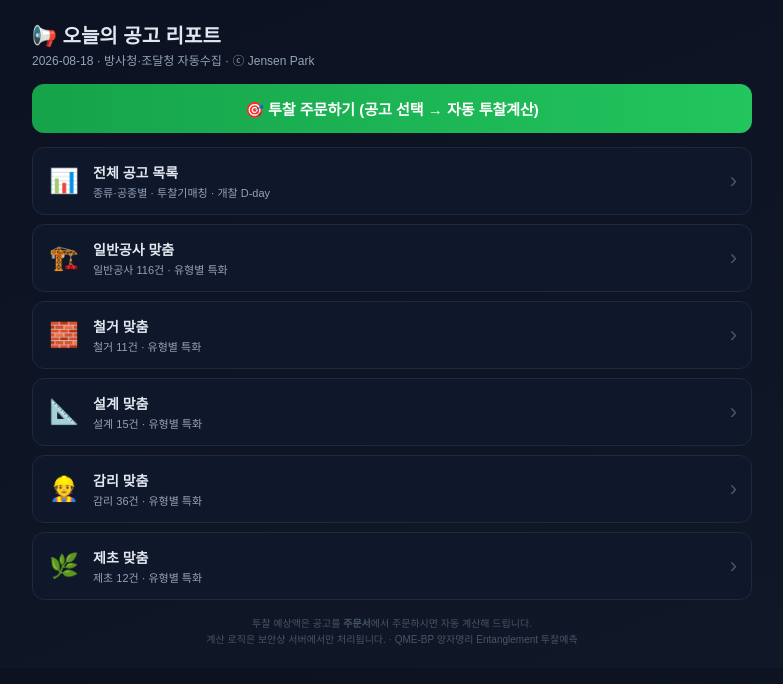
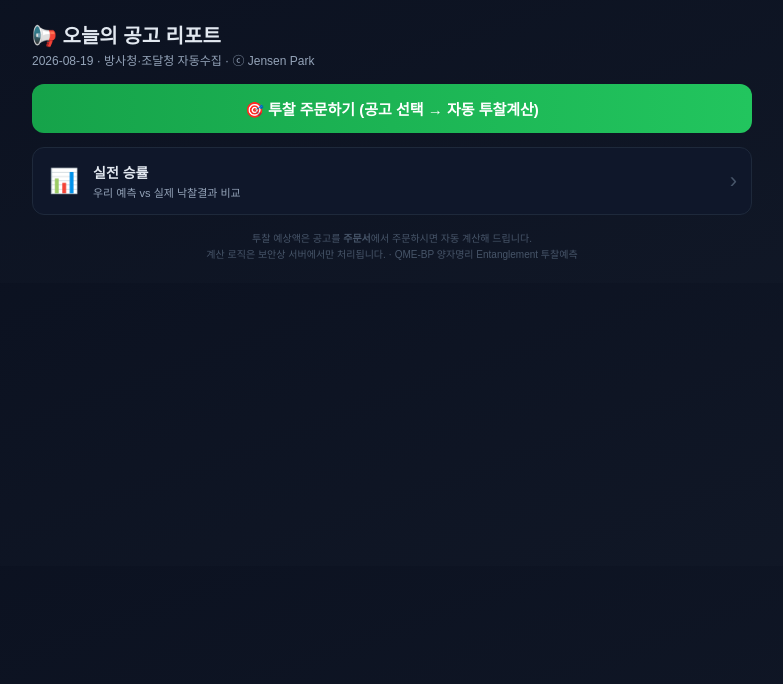
Before and after one commit to jspark-74/QME-BP, a plain HTML site: page reports.html in a window 1280 px wide. Shown: the whole page, without its empty margins (248-1031 px from the left). Drawn offline with Linux system fonts and the light colour scheme.

Commit message:
deploy 2026-08-19 09:05

```diff
--- a/reports.html
+++ b/reports.html
@@ -13,8 +13,8 @@ padding:14px;margin-bottom:9px;text-decoration:none;color:inherit}.card:hover{bo
 .ic{font-size:24px;width:34px;text-align:center}.tx{flex:1}.t{font-weight:800;font-size:14px}
 .d{color:#94a3b8;font-size:11px;margin-top:2px}.ar{color:#475569;font-size:22px}
 .foot{color:#475569;font-size:10px;margin-top:16px;text-align:center;line-height:1.6}</style></head><body>
-<h1>📢 오늘의 공고 리포트</h1><div class=sub>2026-08-18 · 방사청·조달청 자동수집 · ⓒ Jensen Park</div>
+<h1>📢 오늘의 공고 리포트</h1><div class=sub>2026-08-19 · 방사청·조달청 자동수집 · ⓒ Jensen Park</div>
 <a class=order href="index.html">🎯 투찰 주문하기 (공고 선택 → 자동 투찰계산)</a>
-<a class=card href="notices.html"><div class=ic>📊</div><div class=tx><div class=t>전체 공고 목록</div><div class=d>종류·공종별 · 투찰기매칭 · 개찰 D-day</div></div><div class=ar>›</div></a><a class=card href="seg-gongsa.html"><div class=ic>🏗️</div><div class=tx><div class=t>일반공사 맞춤</div><div class=d>일반공사 116건 · 유형별 특화</div></div><div class=ar>›</div></a><a class=card href="seg-demolition.html"><div class=ic>🧱</div><div class=tx><div class=t>철거 맞춤</div><div class=d>철거 11건 · 유형별 특화</div></div><div class=ar>›</div></a><a class=card href="seg-design.html"><div class=ic>📐</div><div class=tx><div class=t>설계 맞춤</div><div class=d>설계 15건 · 유형별 특화</div></div><div class=ar>›</div></a><a class=card href="seg-cm.html"><div class=ic>👷</div><div class=tx><div class=t>감리 맞춤</div><div class=d>감리 36건 · 유형별 특화</div></div><div class=ar>›</div></a><a class=card href="seg-weeding.html"><div class=ic>🌿</div><div class=tx><div class=t>제초 맞춤</div><div class=d>제초 12건 · 유형별 특화</div></div><div class=ar>›</div></a>
+<a class=card href="backtest.html"><div class=ic>📊</div><div class=tx><div class=t>실전 승률</div><div class=d>우리 예측 vs 실제 낙찰결과 비교</div></div><div class=ar>›</div></a>
 <div class=foot>투찰 예상액은 공고를 <b>주문서</b>에서 주문하시면 자동 계산해 드립니다.<br>
 계산 로직은 보안상 서버에서만 처리됩니다. · QME-BP 양자명리 Entanglement 투찰예측</div></body></html>
```
Also changed, not shown: backtest.html (+1 -1 lines).
